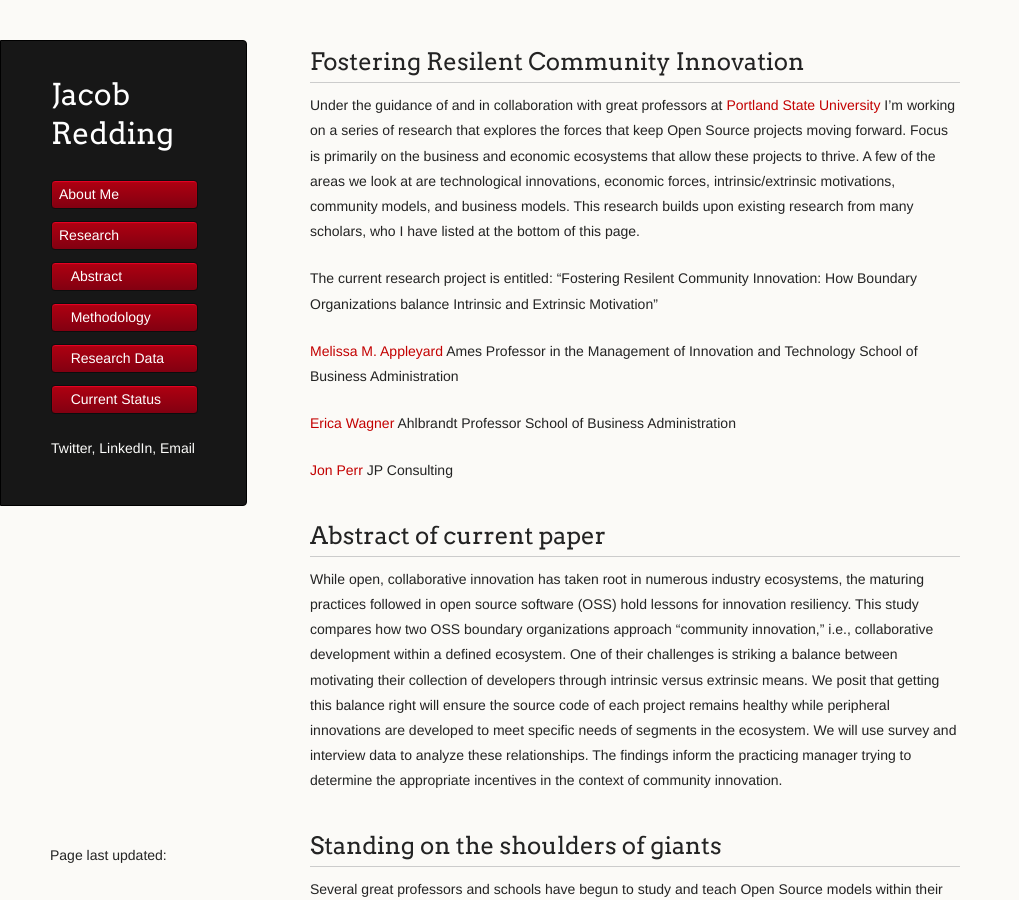
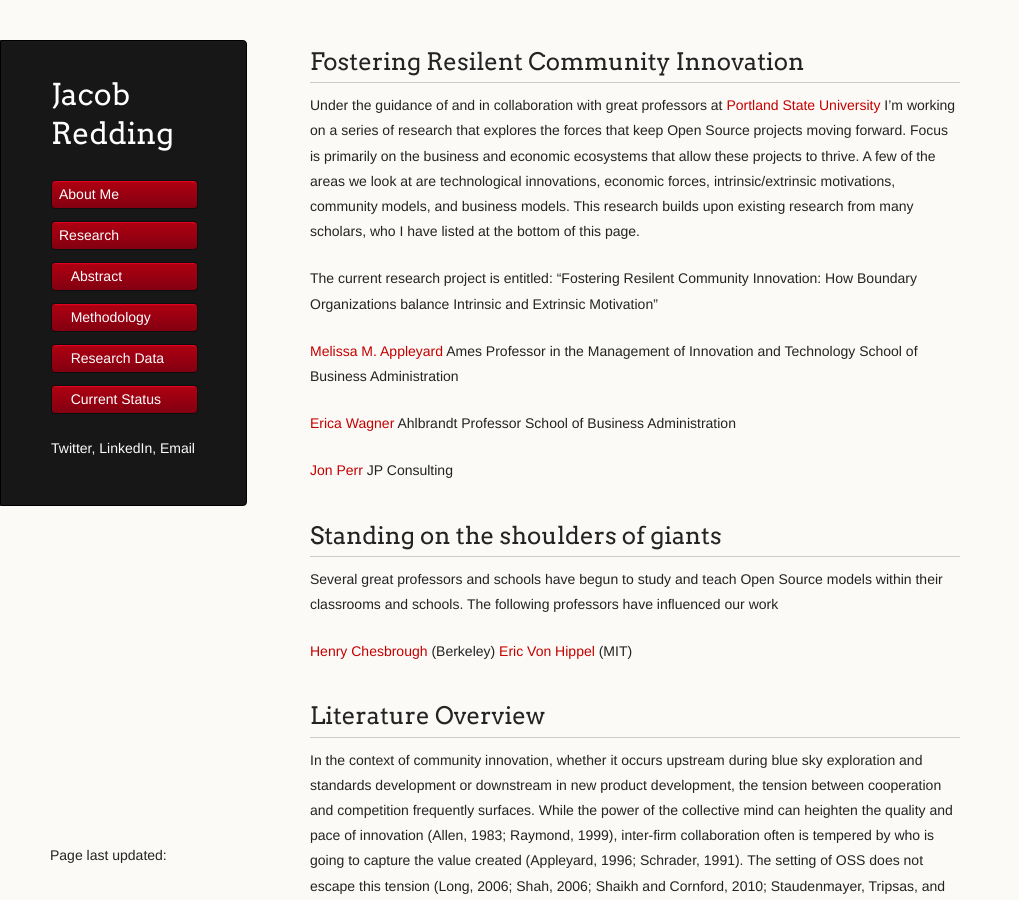
Before and after one commit to jredding/new-site, a Jekyll site: the page built from research/index.md, in a window 1280 px wide and 900 px high. Shown: the whole window, without its empty margins (0-1019 px from the left). Built offline with Jekyll 4.4.1, drawn with Linux system fonts in a browser that asks for light colours.

Commit message:
Update index.md

```diff
--- a/research/index.md
+++ b/research/index.md
@@ -20,21 +20,13 @@
 JP Consulting
 
 
-## Abstract of current paper
-While open, collaborative innovation has taken root in numerous industry ecosystems, the maturing practices
-followed in open source software (OSS) hold lessons for innovation resiliency. This study compares how two
-OSS boundary organizations approach “community innovation,” i.e., collaborative development within a
-defined ecosystem. One of their challenges is striking a balance between motivating their collection of
-developers through intrinsic versus extrinsic means. We posit that getting this balance right will ensure the
-source code of each project remains healthy while peripheral innovations are developed to meet specific needs
-of segments in the ecosystem. We will use survey and interview data to analyze these relationships. The
-findings inform the practicing manager trying to determine the appropriate incentives in the context of
-community innovation.
+
 
 ## Standing on the shoulders of giants
 Several great professors and schools have begun to study and teach Open Source models within their classrooms and schools. The following professors have influenced our work
 
-
+[Henry Chesbrough](http://facultybio.haas.berkeley.edu/faculty-list/chesbrough-henry) (Berkeley)
+[Eric Von Hippel](http://web.mit.edu/evhippel/www/) (MIT)
 
 ## Literature Overview
 
```
